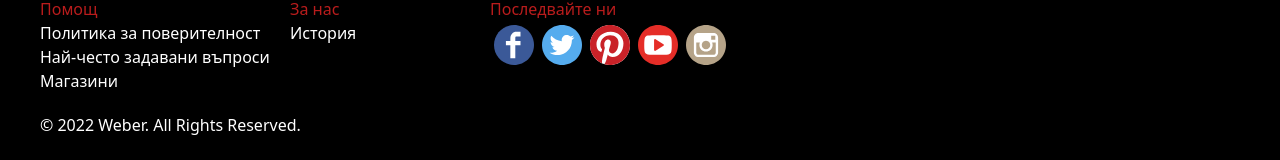
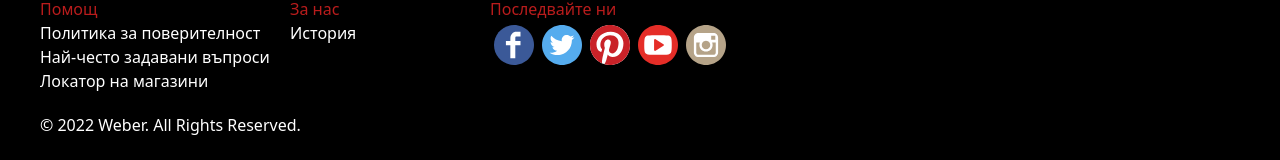
Before and after one commit to tinchoRSM/weber, a React (Create React App) app: page / in a window 1280 px wide. Shown: the part 2377-2537 px from the top of the page. Built offline with nearby package versions, Linux system fonts and the light colour scheme.

Commit message:
смяна на текст

```diff
--- a/src/componets/Footer.jsx
+++ b/src/componets/Footer.jsx
@@ -19,7 +19,7 @@ export default function Footer() {
                         <Link to="/clients">Най-често задавани въпроси</Link>
                     </li>
                     <li>
-                        <Link to="/location">Магазини</Link>
+                        <Link to="/location">Локатор на магазини</Link>
                     </li>
                     <li></li>
                     <li></li>
--- a/src/componets/Shop.jsx
+++ b/src/componets/Shop.jsx
@@ -8,7 +8,7 @@ function Shop() {
 
   return (
     <div className="container h-[600px] flex-1 flex w-full justify-center items-center">
-      <h1 className="text-7xl">Пренасочване към BRADVA.BG </h1>
+      <h1 className="text-7xl">Пренасочване към BRADVA.NET </h1>
     </div>
   );
 }
```
